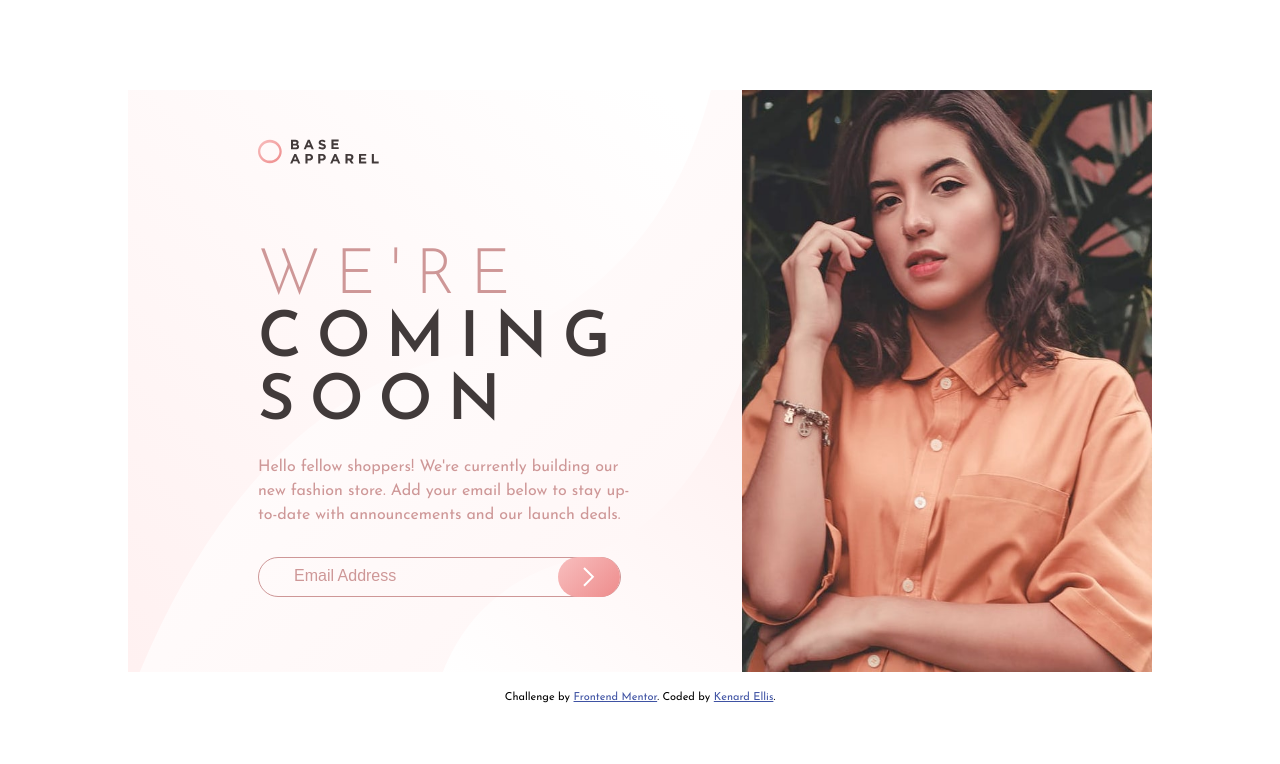
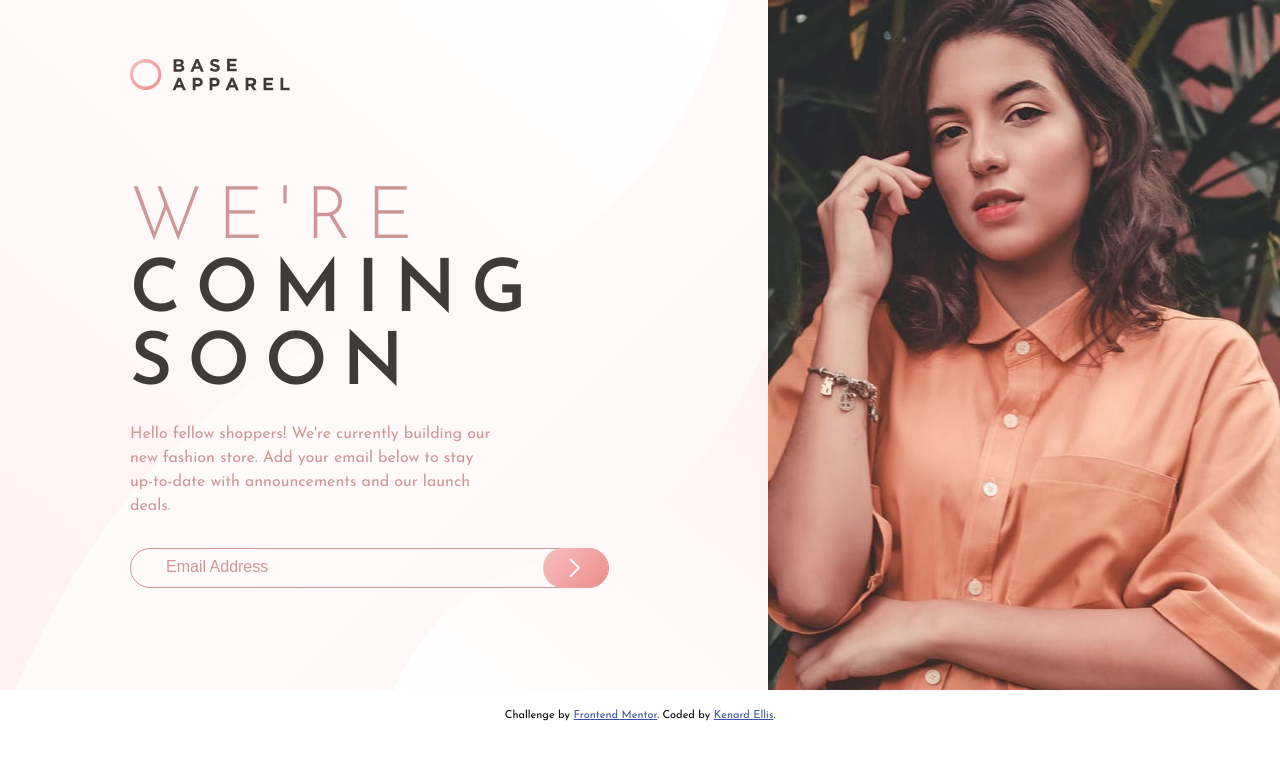
Before and after one commit to Nard00/Base-apparel, a plain HTML site: page index.html in a window 1280 px wide. Drawn offline with Linux system fonts and the light colour scheme.

Commit message:
second commit

```diff
--- a/css/style.css
+++ b/css/style.css
@@ -56,7 +56,7 @@ body {
     padding: 60px 0 30px;
 }
 
-.article-content h2{
+.article-header1{
     margin:0 auto;
     text-align: center;
     font-size: 40px;
@@ -152,7 +152,6 @@ label{
     background: var(--gradient-clr-2);
     border-radius: 40px;
     position: relative;
-
 }
 
 .form-submit::before{
@@ -221,9 +220,9 @@ label{
         display: grid;
         grid-template-columns: repeat(5, 1fr);
         grid-template-rows: repeat(12, 1fr);
-        height: 80%;
-        width: 80%;
-        margin-top: 90px;
+        height: 100%;
+        width: 100%;
+        margin-top: 0px;
     }
 
     /*Grid Elements*/
@@ -261,11 +260,11 @@ label{
          padding: initial;
     }
 
-    .article-content h2{
+    .article-header1{
         margin: initial;
         text-align: left;
         padding-left: 130px;
-        font-size: 63px;
+        font-size: 73px;
         font-weight: 600;
         text-transform: uppercase;
         width:50%;
@@ -281,7 +280,7 @@ label{
 
     .article-content p{
         margin: initial;
-        width: 82%;
+        width: 65%;
         line-height: 1.5;
         text-align: left;
         padding-left: 130px;
--- a/index.html
+++ b/index.html
@@ -28,7 +28,7 @@
       <img src="/images/hero-mobile.jpg" alt="A photo of a woman" class="hero-mobile">
     </section>
     <section class="article-content">
-      <h2><span class="span">We're</span> coming soon</h2>
+      <h1 class="article-header1"><span class="span">We're</span> coming soon</h1>
       <p> Hello fellow shoppers! We're currently building our new fashion store.
         Add your email below to stay up-to-date with announcements and our launch deals.</p>
     </section>
```
